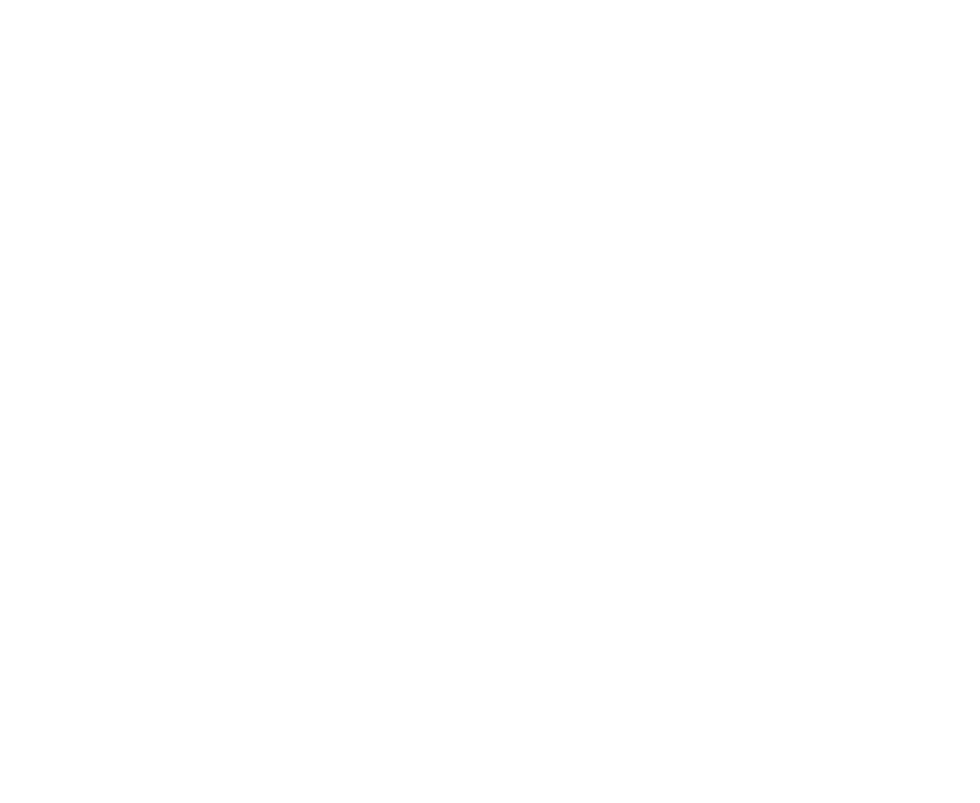
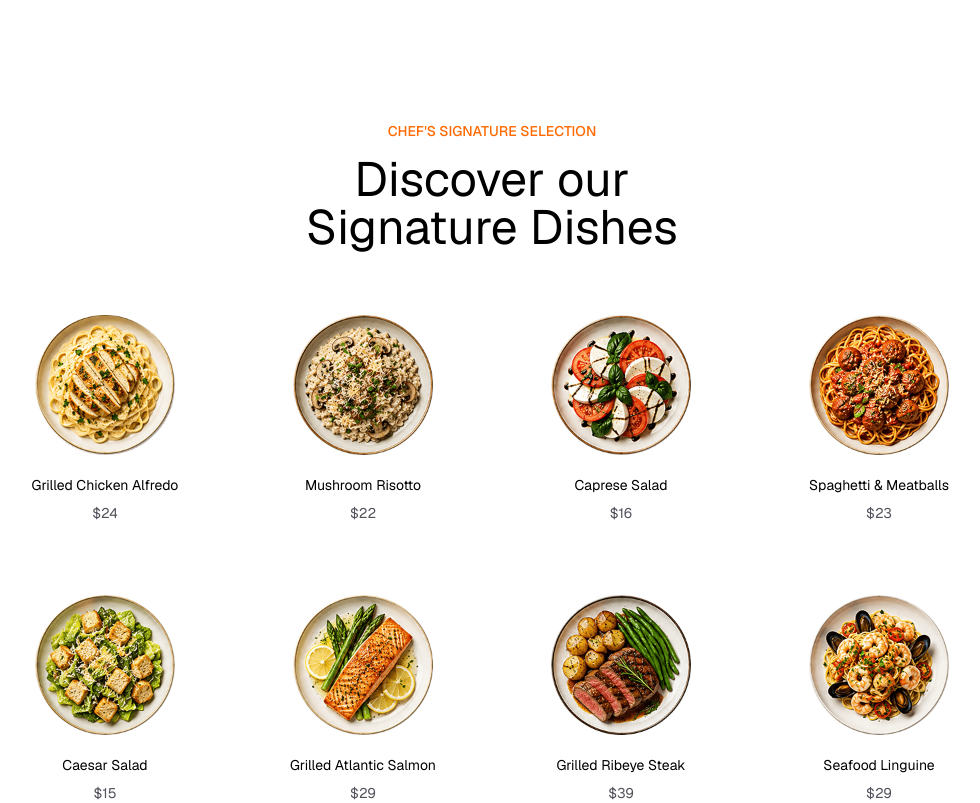
Before and after one commit to syedumaircodes/resto-landing-page, a React (Vite) app: page / in a window 1280 px wide. Shown: the part 1680-2483 px from the top of the page, without its empty margins (148-1128 px from the left). Before the commit the page ends 1625 px from the top, so only its background shows below. Built offline with nearby package versions, Linux system fonts and the light colour scheme.

Commit message:
dishes section added

```diff
--- a/src/App.jsx
+++ b/src/App.jsx
@@ -1,5 +1,6 @@
 import Sitenavbar from "./components/site-navbar";
 import AboutSection from "./sections/about-section";
+import DishesSection from "./sections/dishes-section";
 import HeroSection from "./sections/hero-section";
 import StatsSection from "./sections/stats-section";
 
@@ -10,6 +11,7 @@
       <HeroSection />
       <AboutSection />
       <StatsSection />
+      <DishesSection />
     </>
   );
 };
--- /dev/null
+++ b/src/sections/dishes-section.jsx
@@ -0,0 +1,56 @@
+import { useState } from "react";
+import AnimationProvider from "../components/animation-provider";
+import { dishes } from "../data/data";
+import { motion } from "motion/react";
+const DishesSection = () => {
+  const [rotate, setRotate] = useState({});
+  return (
+    <section id="dishes" className="px-auto mt-44">
+      <div className="text-center mb-16">
+        <AnimationProvider delay={0.2}>
+          <p className="text-orange-500 font-medium uppercase mb-3.5">
+            Chef's Signature Selection
+          </p>
+        </AnimationProvider>
+        <AnimationProvider>
+          <h2 className="text-4xl md:text-5xl max-w-lg mx-auto text-balance">
+            Discover our Signature Dishes
+          </h2>
+        </AnimationProvider>
+      </div>
+
+      {/* Dishes grid */}
+      <div className="grid grid-cols-2 md:grid-cols-4 gap-12 md:gap-18 max-w-5xl mx-auto">
+        {dishes.map((dish, index) => (
+          <AnimationProvider
+            key={index}
+            delay={index * 0.1}
+            y={80}
+            className="flex flex-col items-center text-center shrink-0 cursor-pointer"
+            onMouseEnter={() =>
+              setRotate((prev) => ({
+                ...prev,
+                [index]: prev[index] || 0 + 180,
+              }))
+            }
+          >
+            <motion.div
+              animate={{ rotate: rotate[index] || 0 }}
+              transition={{ type: "spring", stiffness: 80, damping: 15 }}
+            >
+              <img
+                src={dish.img}
+                alt={dish.title}
+                className="size-30 md:size-35 object-cover"
+              />
+            </motion.div>
+            <h3 className="mt-5">{dish.title}</h3>
+            <p className="mt-2 text-zinc-600">{dish.price}</p>
+          </AnimationProvider>
+        ))}
+      </div>
+    </section>
+  );
+};
+
+export default DishesSection;
```
